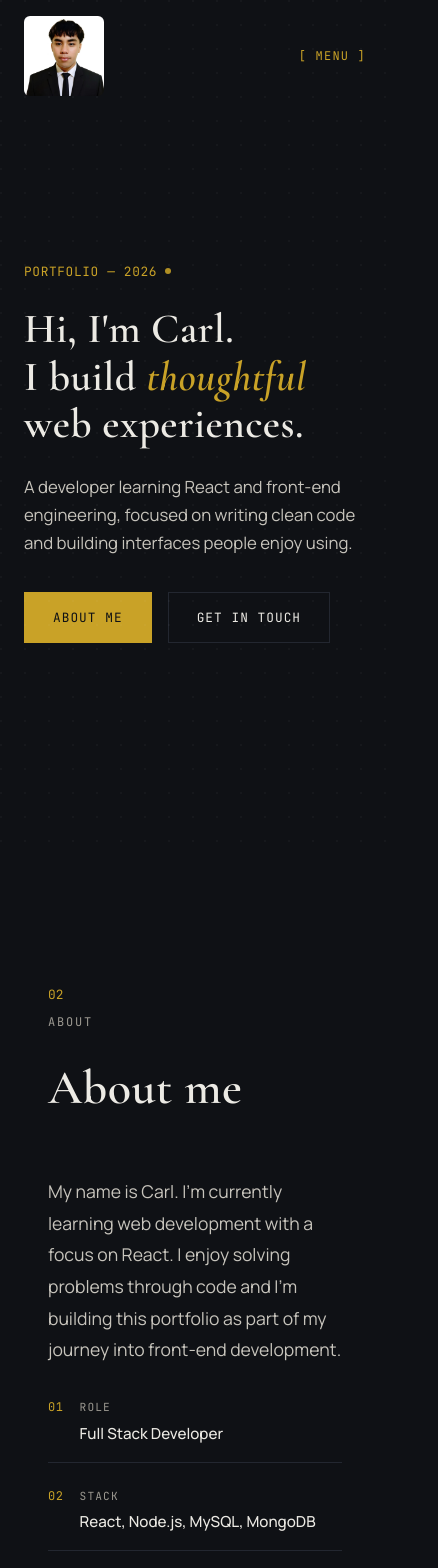
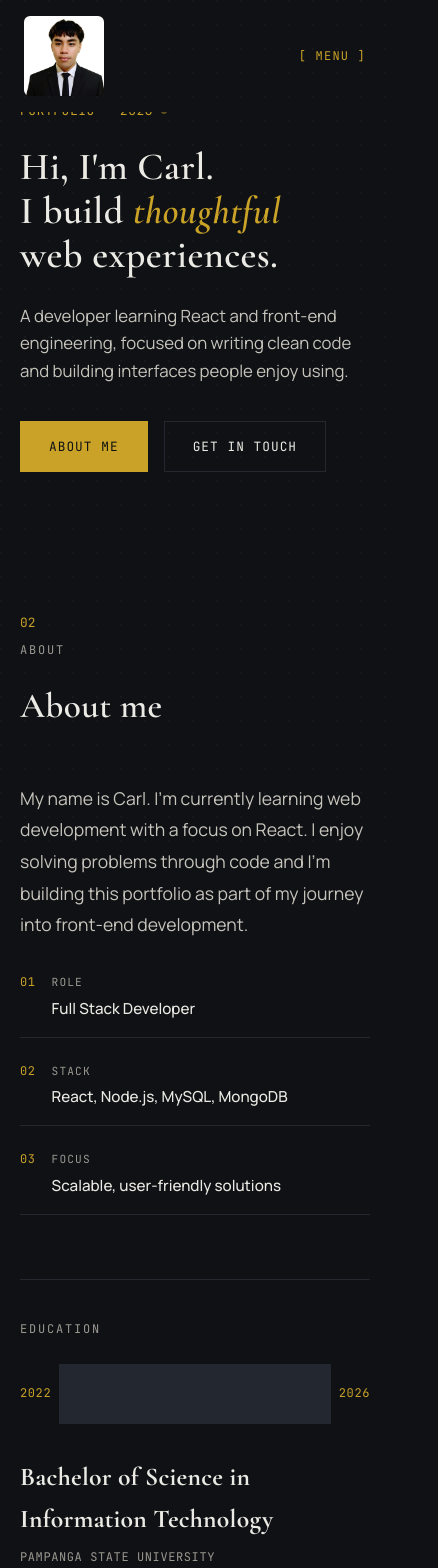
Before and after one commit to carlsebastianlazaro446-create/kush, a React (Create React App) app: page / in a window 390 px wide. Shown: the top 1568 px of the page, 438 px wide, since content can reach past the window. Built offline with nearby package versions, Linux system fonts and the light colour scheme.

Commit message:
app.css changes

```diff
--- a/src/App.css
+++ b/src/App.css
@@ -39,24 +39,11 @@ h1, h2, h3, h4 {
   color: #0F1115;
 }
 
-::-webkit-scrollbar {
-  width: 10px;
-}
+::-webkit-scrollbar { width: 10px; }
+::-webkit-scrollbar-track { background: #0F1115; }
+::-webkit-scrollbar-thumb { background: #C9A227; border-radius: 6px; }
+::-webkit-scrollbar-thumb:hover { background: #E0BD4A; }
 
-::-webkit-scrollbar-track {
-  background: #0F1115;
-}
-
-::-webkit-scrollbar-thumb {
-  background: #C9A227;
-  border-radius: 6px;
-}
-
-::-webkit-scrollbar-thumb:hover {
-  background: #E0BD4A;
-}
-
-/* Subtle noise/grain overlay for texture */
 body::before {
   content: "";
   position: fixed;
@@ -68,49 +55,30 @@ body::before {
 }
 
 @media (prefers-reduced-motion: reduce) {
-  * {
-    animation: none !important;
-    transition: none !important;
-  }
+  * { animation: none !important; transition: none !important; }
 }
 
-.tech-row {
-  display: flex;
-  align-items: center;
-  gap: 16px;
-  padding: 14px 0;
-  border-bottom: 1px solid #232730;
-}
+/* ─── Shared section wrapper ──────────────────────────── */
 
-.tech-badge {
-  display: flex;
-  align-items: center;
-  justify-content: center;
-  width: 44px;
-  height: 32px;
-  border: 1px solid;
-  border-radius: 4px;
-  background: #14171D;
-}
-
-.tech-icon {
-  font-size: 1.1rem;
-}
-
-.tech-name {
-  font-size: 0.85rem;
-  color: #ECEAE4;
-}
-
-.about-page {
-  padding: 140px 48px 100px;
+.about-page,
+.techstack-page,
+.experience-page,
+.contact-page {
+  padding: 120px 48px 80px;
   max-width: 1100px;
   margin: 0 auto;
 }
 
-.about-header {
-  margin-bottom: 48px;
+@media (max-width: 768px) {
+  .about-page,
+  .techstack-page,
+  .experience-page,
+  .contact-page {
+    padding: 80px 20px 60px;   /* ← key fix: was 140px top, now 80px */
+  }
 }
+
+/* ─── Shared labels ───────────────────────────────────── */
 
 .section-number {
   font-family: 'JetBrains Mono', monospace;
@@ -127,6 +95,166 @@ body::before {
   display: block;
   margin-bottom: 16px;
 }
+
+.meta {
+  font-size: 0.75rem;
+  color: #9B9890;
+  display: block;
+  margin-bottom: 16px;
+}
+
+/* ─── Hero ────────────────────────────────────────────── */
+
+.hero {
+  display: grid;
+  grid-template-columns: 1.6fr 1fr;
+  gap: 60px;
+  align-items: center;
+  min-height: 100vh;
+  padding: 120px 48px 80px;
+  max-width: 1200px;
+  margin: 0 auto;
+}
+
+.eyebrow {
+  font-size: 0.8rem;
+  color: #C9A227;
+  margin-bottom: 24px;
+  display: flex;
+  align-items: center;
+  gap: 8px;
+}
+
+.blink {
+  width: 6px;
+  height: 6px;
+  background: #C9A227;
+  border-radius: 50%;
+  animation: blink 1.4s infinite;
+}
+
+@keyframes blink {
+  0%, 100% { opacity: 1; }
+  50% { opacity: 0.2; }
+}
+
+.hero-main h1 {
+  font-size: 4rem;
+  font-weight: 600;
+  line-height: 1.15;
+  color: #ECEAE4;
+  margin-bottom: 24px;
+}
+
+.hero-main h1 span {
+  font-style: italic;
+  color: #C9A227;
+}
+
+.hero-main p {
+  font-size: 1.05rem;
+  color: #C7C4BC;
+  max-width: 480px;
+  margin-bottom: 36px;
+}
+
+.hero-links {
+  display: flex;
+  gap: 16px;
+  flex-wrap: wrap;
+}
+
+.hero-btn {
+  padding: 14px 28px;
+  font-size: 0.8rem;
+  letter-spacing: 0.08em;
+  text-transform: uppercase;
+  font-family: 'JetBrains Mono', monospace;
+  border: 1px solid #C9A227;
+  transition: all 0.25s ease;
+}
+
+.hero-btn.primary {
+  background: #C9A227;
+  color: #0F1115;
+}
+
+.hero-btn.primary:hover {
+  background: transparent;
+  color: #C9A227;
+}
+
+.hero-btn.secondary {
+  color: #ECEAE4;
+  border-color: #232730;
+}
+
+.hero-btn.secondary:hover {
+  border-color: #C9A227;
+  color: #C9A227;
+}
+
+.hero-side {
+  display: flex;
+  flex-direction: column;
+  gap: 0;
+  border-left: 1px solid #232730;
+}
+
+.hero-stat {
+  padding: 24px 0 24px 32px;
+  border-bottom: 1px solid #232730;
+}
+
+.hero-stat:last-child { border-bottom: none; }
+
+.stat-number {
+  display: block;
+  font-size: 2.2rem;
+  color: #C9A227;
+  margin-bottom: 8px;
+}
+
+.stat-label {
+  font-size: 0.7rem;
+  color: #9B9890;
+  letter-spacing: 0.1em;
+}
+
+@media (max-width: 768px) {
+  .hero {
+    grid-template-columns: 1fr;
+    padding: 100px 20px 60px;   /* ← tighter top on mobile */
+    min-height: auto;           /* ← removes forced 100vh gap */
+    gap: 40px;
+  }
+
+  .hero-main h1 {
+    font-size: 2.4rem;
+  }
+
+  .hero-side {
+    border-left: none;
+    border-top: 1px solid #232730;
+    flex-direction: row;
+    flex-wrap: wrap;
+  }
+
+  .hero-stat {
+    padding: 20px 0;
+    flex: 1;
+    min-width: 120px;
+    text-align: center;
+    border-bottom: none;
+    border-right: 1px solid #232730;
+  }
+
+  .hero-stat:last-child { border-right: none; }
+}
+
+/* ─── About ───────────────────────────────────────────── */
+
+.about-header { margin-bottom: 48px; }
 
 .about-header h1 {
   font-size: 3rem;
@@ -219,13 +347,6 @@ body::before {
   margin-bottom: 8px;
 }
 
-.meta {
-  font-size: 0.75rem;
-  color: #9B9890;
-  display: block;
-  margin-bottom: 16px;
-}
-
 .edu-content p {
   color: #C7C4BC;
   font-size: 0.95rem;
@@ -233,6 +354,8 @@ body::before {
 }
 
 @media (max-width: 768px) {
+  .about-header h1 { font-size: 2.2rem; }
+
   .about-grid {
     grid-template-columns: 1fr;
     gap: 32px;
@@ -254,27 +377,7 @@ body::before {
   }
 }
 
-.techstack-page {
-  padding: 140px 48px 100px;
-  max-width: 1100px;
-  margin: 0 auto;
-}
-
-.techstack-page .section-number {
-  font-family: 'JetBrains Mono', monospace;
-  font-size: 0.8rem;
-  color: #C9A227;
-  display: block;
-  margin-bottom: 8px;
-}
-
-.techstack-page .page-label {
-  font-size: 0.75rem;
-  color: #9B9890;
-  letter-spacing: 0.15em;
-  display: block;
-  margin-bottom: 16px;
-}
+/* ─── Tech Stack ──────────────────────────────────────── */
 
 .techstack-page h1 {
   font-size: 3rem;
@@ -292,7 +395,6 @@ body::before {
 .tech-list {
   display: grid;
   grid-template-columns: repeat(2, 1fr);
-  gap: 0;
   border: 1px solid #232730;
 }
 
@@ -306,13 +408,9 @@ body::before {
   transition: background 0.2s ease;
 }
 
-.tech-row:hover {
-  background: #14171D;
-}
+.tech-row:hover { background: #14171D; }
 
-.tech-row:nth-child(even) {
-  border-right: none;
-}
+.tech-row:nth-child(even) { border-right: none; }
 
 .tech-badge {
   display: flex;
@@ -325,9 +423,7 @@ body::before {
   flex-shrink: 0;
 }
 
-.tech-icon {
-  font-size: 1.4rem;
-}
+.tech-icon { font-size: 1.4rem; }
 
 .tech-name {
   font-size: 0.85rem;
@@ -336,175 +432,21 @@ body::before {
 }
 
 @media (max-width: 768px) {
-  .tech-list {
-    grid-template-columns: 1fr;
+  .techstack-page h1 { font-size: 2.2rem; }
+
+  .tech-list { grid-template-columns: 1fr; }
+
+  .tech-row {
+    border-right: none;
+    padding: 18px 16px;
   }
 
-  .tech-row:nth-child(even) {
-    border-right: 1px solid #232730;
-  }
+  .tech-row:nth-child(even) { border-right: none; }
 
-  .tech-row:last-child,
-  .tech-row:nth-last-child(2):nth-child(odd) {
-    border-bottom: none;
-  }
+  .tech-row:last-child { border-bottom: none; }
 }
 
-.hero {
-  display: grid;
-  grid-template-columns: 1.6fr 1fr;
-  gap: 60px;
-  align-items: center;
-  min-height: 100vh;
-  padding: 140px 48px 80px;
-  max-width: 1200px;
-  margin: 0 auto;
-}
-
-.eyebrow {
-  font-size: 0.8rem;
-  color: #C9A227;
-  margin-bottom: 24px;
-  display: flex;
-  align-items: center;
-  gap: 8px;
-}
-
-.blink {
-  width: 6px;
-  height: 6px;
-  background: #C9A227;
-  border-radius: 50%;
-  animation: blink 1.4s infinite;
-}
-
-@keyframes blink {
-  0%, 100% { opacity: 1; }
-  50% { opacity: 0.2; }
-}
-
-.hero-main h1 {
-  font-size: 4rem;
-  font-weight: 600;
-  line-height: 1.15;
-  color: #ECEAE4;
-  margin-bottom: 24px;
-}
-
-.hero-main h1 span {
-  font-style: italic;
-  color: #C9A227;
-}
-
-.hero-main p {
-  font-size: 1.05rem;
-  color: #C7C4BC;
-  max-width: 480px;
-  margin-bottom: 36px;
-}
-
-.hero-links {
-  display: flex;
-  gap: 16px;
-}
-
-.hero-btn {
-  padding: 14px 28px;
-  font-size: 0.8rem;
-  letter-spacing: 0.08em;
-  text-transform: uppercase;
-  font-family: 'JetBrains Mono', monospace;
-  border: 1px solid #C9A227;
-  transition: all 0.25s ease;
-}
-
-.hero-btn.primary {
-  background: #C9A227;
-  color: #0F1115;
-}
-
-.hero-btn.primary:hover {
-  background: transparent;
-  color: #C9A227;
-}
-
-.hero-btn.secondary {
-  color: #ECEAE4;
-  border-color: #232730;
-}
-
-.hero-btn.secondary:hover {
-  border-color: #C9A227;
-  color: #C9A227;
-}
-
-.hero-side {
-  display: flex;
-  flex-direction: column;
-  gap: 0;
-  border-left: 1px solid #232730;
-}
-
-.hero-stat {
-  padding: 24px 0 24px 32px;
-  border-bottom: 1px solid #232730;
-}
-
-.hero-stat:last-child {
-  border-bottom: none;
-}
-
-.stat-number {
-  display: block;
-  font-size: 2.2rem;
-  color: #C9A227;
-  margin-bottom: 8px;
-}
-
-.stat-label {
-  font-size: 0.7rem;
-  color: #9B9890;
-  letter-spacing: 0.1em;
-}
-
-@media (max-width: 900px) {
-  .hero {
-    grid-template-columns: 1fr;
-    padding: 120px 24px 60px;
-  }
-
-  .hero-main h1 {
-    font-size: 2.6rem;
-  }
-
-  .hero-side {
-    border-left: none;
-    border-top: 1px solid #232730;
-    flex-direction: row;
-    flex-wrap: wrap;
-  }
-
-  .hero-stat {
-    padding: 24px 0;
-    flex: 1;
-    min-width: 140px;
-    text-align: center;
-    border-bottom: none;
-    border-right: 1px solid #232730;
-  }
-
-  .hero-stat:last-child {
-    border-right: none;
-  }
-}
-
-/* ─── Experience Page ─────────────────────────────────── */
-
-.experience-page {
-  padding: 140px 48px 100px;
-  max-width: 1100px;
-  margin: 0 auto;
-}
+/* ─── Experience ──────────────────────────────────────── */
 
 .experience-page h1 {
   font-size: 3rem;
@@ -522,7 +464,6 @@ body::before {
 .exp-list {
   display: flex;
   flex-direction: column;
-  gap: 0;
 }
 
 .exp-item {
@@ -531,12 +472,9 @@ body::before {
   gap: 32px;
   padding: 40px 0;
   border-top: 1px solid #232730;
-  position: relative;
 }
 
-.exp-item:last-child {
-  border-bottom: 1px solid #232730;
-}
+.exp-item:last-child { border-bottom: 1px solid #232730; }
 
 .exp-marker {
   display: flex;
@@ -590,13 +528,6 @@ body::before {
   border-radius: 2px;
 }
 
-.exp-content .meta {
-  font-size: 0.75rem;
-  color: #9B9890;
-  letter-spacing: 0.06em;
-  margin-bottom: 4px;
-}
-
 .exp-content p {
   color: #C7C4BC;
   font-size: 0.95rem;
@@ -629,32 +560,18 @@ body::before {
 }
 
 @media (max-width: 768px) {
-  .experience-page {
-    padding: 120px 24px 80px;
+  .experience-page h1 { font-size: 2.2rem; }
+
+  .exp-item {
+    grid-template-columns: 36px 1fr;
+    gap: 16px;
+    padding: 28px 0;
   }
 
-  .exp-item {
-    grid-template-columns: 40px 1fr;
-    gap: 20px;
-    padding: 32px 0;
-  }
-
-  .experience-page h1 {
-    font-size: 2.2rem;
-  }
-
-  .exp-content h2 {
-    font-size: 1.2rem;
-  }
+  .exp-content h2 { font-size: 1.2rem; }
 }
 
-/* ─── Contact Page ─────────────────────────────────── */
-
-.contact-page {
-  padding: 140px 48px 100px;
-  max-width: 1100px;
-  margin: 0 auto;
-}
+/* ─── Contact ─────────────────────────────────────────── */
 
 .ct-top {
   display: flex;
@@ -742,6 +659,7 @@ body::before {
   display: flex;
   flex-direction: column;
   gap: 4px;
+  min-width: 0;        /* ← prevents text overflow on mobile */
 }
 
 .ct-label {
@@ -757,6 +675,9 @@ body::before {
   font-size: 0.85rem;
   color: #ECEAE4;
   letter-spacing: 0.03em;
+  white-space: nowrap;
+  overflow: hidden;
+  text-overflow: ellipsis;  /* ← long URLs truncate instead of overflow */
 }
 
 .ct-arrow {
@@ -770,6 +691,7 @@ body::before {
   display: flex;
   align-items: center;
   gap: 20px;
+  flex-wrap: wrap;
 }
 
 .ct-copy-btn {
@@ -802,26 +724,21 @@ body::before {
   transition: opacity 0.3s;
 }
 
-.ct-copy-hint.show {
-  opacity: 1;
-}
+.ct-copy-hint.show { opacity: 1; }
 
 @media (max-width: 768px) {
-  .contact-page {
-    padding: 120px 24px 80px;
+  .contact-page h1 { font-size: 2.2rem; }
+
+  .ct-item {
+    grid-template-columns: 40px 1fr 20px;
+    gap: 12px;
+    padding: 18px 0;
   }
 
-  .contact-page h1 {
-    font-size: 2.2rem;
+  .ct-icon {
+    width: 40px;
+    height: 40px;
   }
 
-  .ct-item {
-    grid-template-columns: 44px 1fr 20px;
-    gap: 16px;
-    padding: 20px 0;
-  }
-
-  .ct-value {
-    font-size: 0.75rem;
-  }
+  .ct-value { font-size: 0.72rem; }
 }
```
